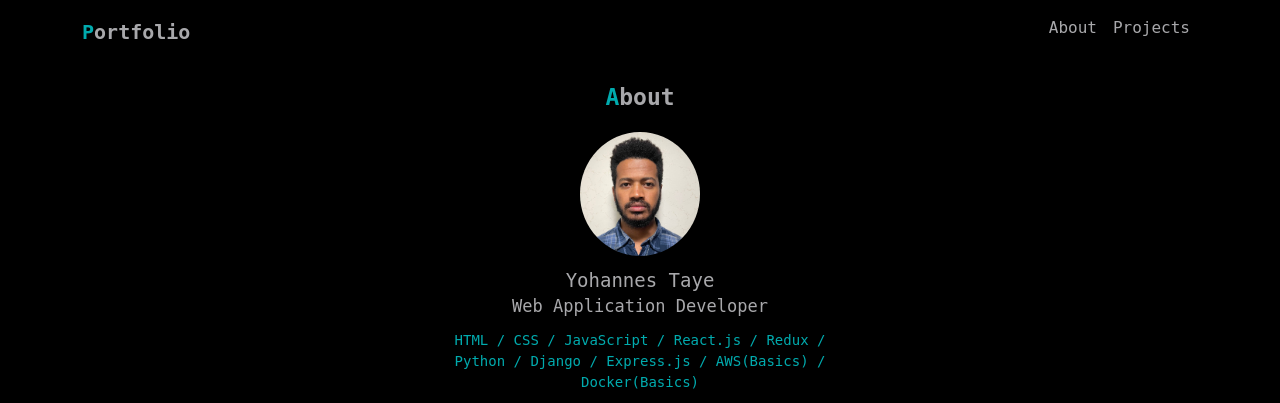
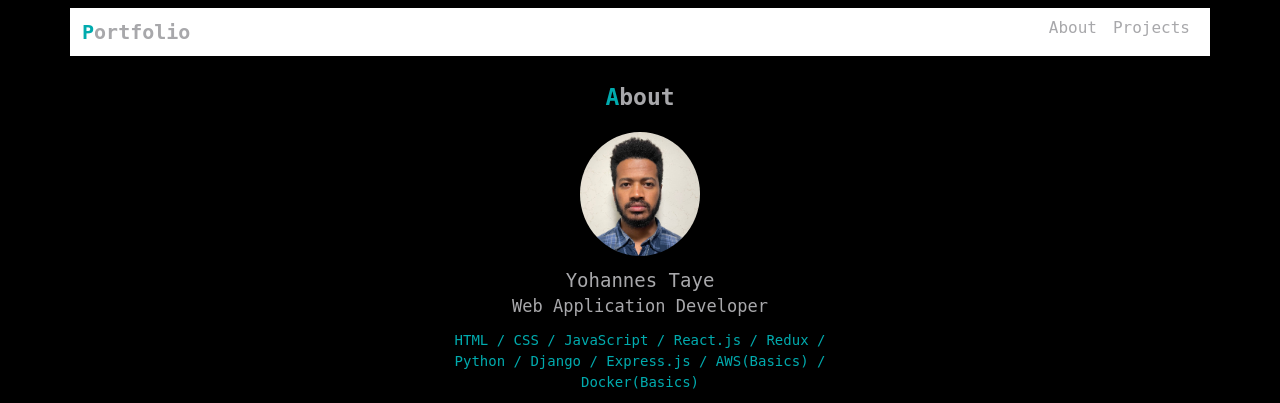
Before and after one commit to Taye4044/portfolio-YT, a PHP site: page / in a window 1280 px wide. Shown: the top 403 px of the page. Run offline with PHP 8.4, Linux system fonts and the light colour scheme.

Commit message:
Update style.css

```diff
--- a/style.css
+++ b/style.css
@@ -7,6 +7,9 @@ COMMON
 body{
     font-family: "monospace", sans-serif;
     background-color: black;
+}
+.container{
+    background-color: white;
 }
 
 .font-primary{
```
